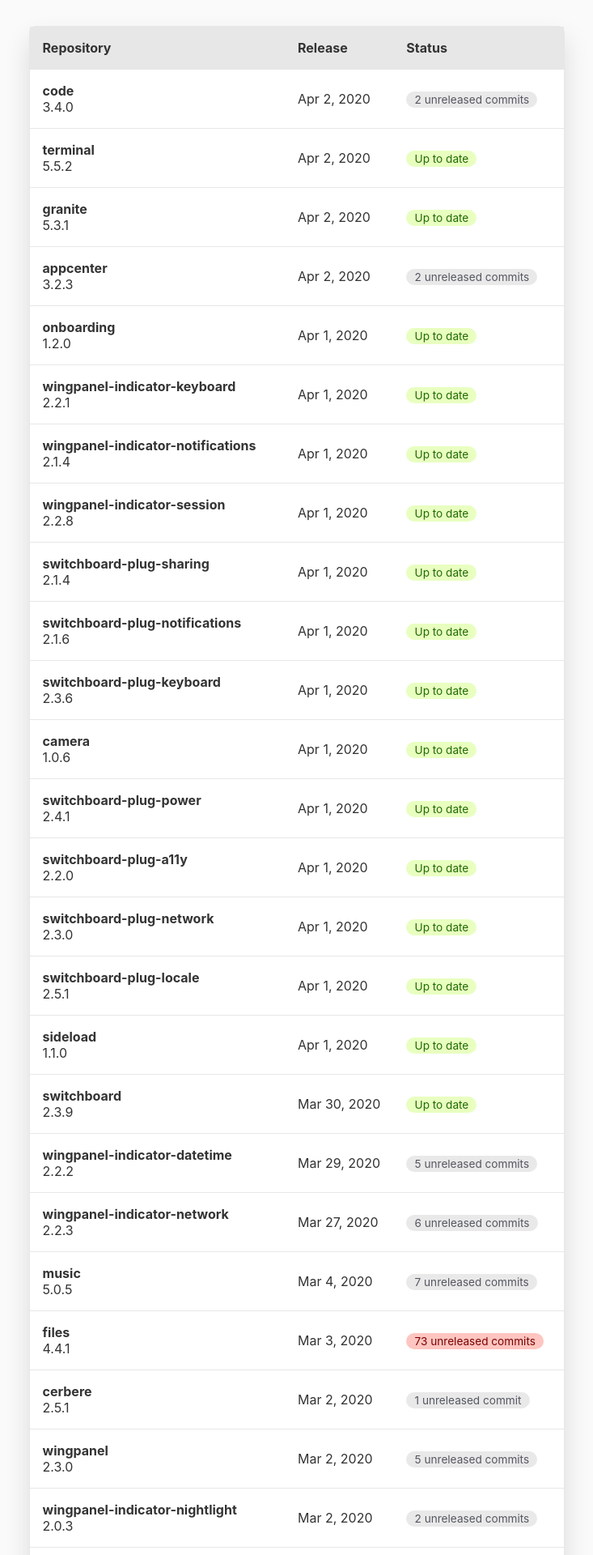
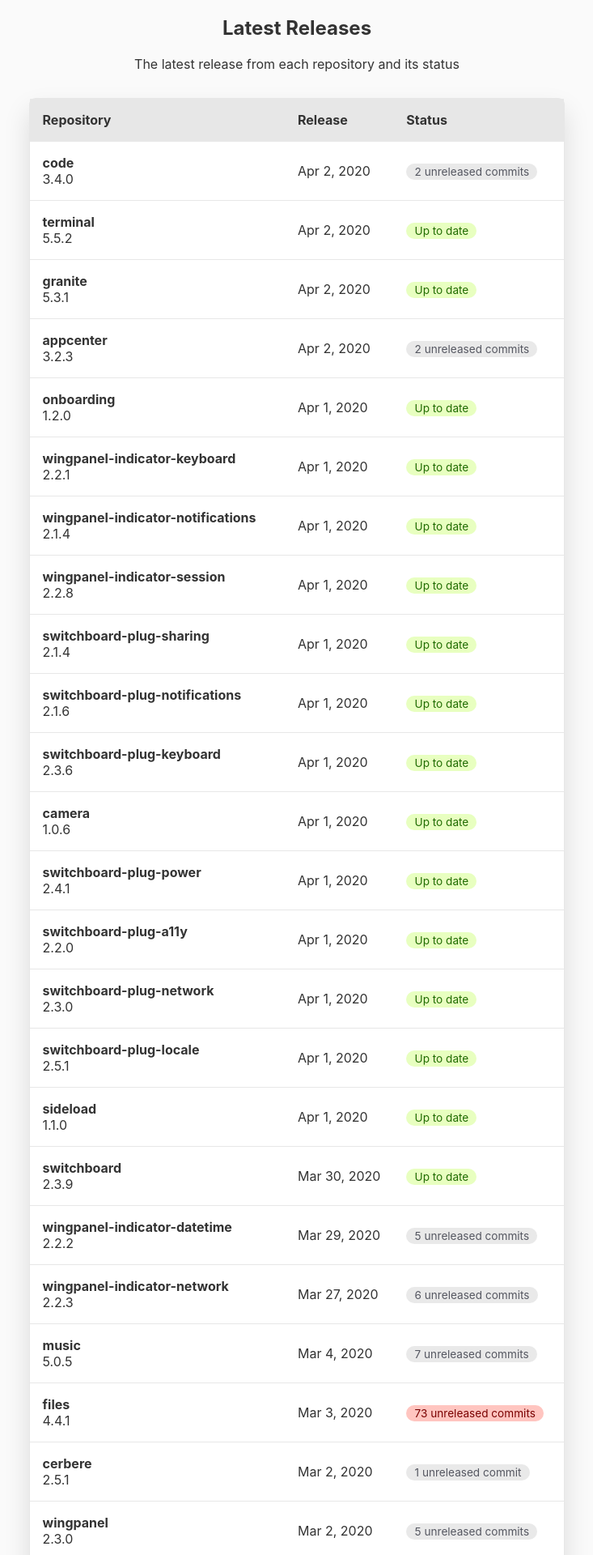
Before and after one commit to elementary/releases, a Jekyll site: the page built from index.html, in a window 1280 px wide. Shown: the top 1920 px of the page at 81% size, without its empty margins (273-1006 px from the left). Built offline with Jekyll 4.4.1, drawn with Linux system fonts in a browser that asks for light colours.

Commit message:
Add title and description to top of page

```diff
--- a/_layouts/default.html
+++ b/_layouts/default.html
@@ -3,6 +3,20 @@
   {% include head.html %}
   <body class="{% if page.url == '/' %}home {% endif %}">
     <section>
+      <h1>
+        {% if page.title %}
+          {{ page.title }}
+        {% else %}
+          {{ site.title }}
+        {% endif %}
+      </h1>
+      <p>
+        {% if page.description %}
+          {{ page.description }}
+        {% else %}
+          {{ site.description }}
+        {% endif %}
+      </p>
       {{ content | replace: '<a href="http', '<a rel="nofollow noopener noreferrer" target="_blank" href="http' }}
 
     </section>
--- a/css/main.scss
+++ b/css/main.scss
@@ -19,6 +19,10 @@ html {
   font-family: Inter, "Open Sans", "Noto Sans", "Roboto", "Droid Sans", sans-serif;
   margin: 0;
   overflow-x: hidden;
+}
+
+section {
+  text-align: center;
 }
 
 table {
--- a/index.html
+++ b/index.html
@@ -1,6 +1,7 @@
 ---
+title: Latest Releases
+description: The latest release from each repository and its status
 layout: default
-title: Releases
 ---
 
 {% assign org_href = "https://github.com/elementary" %}
```
Also changed, not shown: _config.yml (line endings or trailing spaces).
